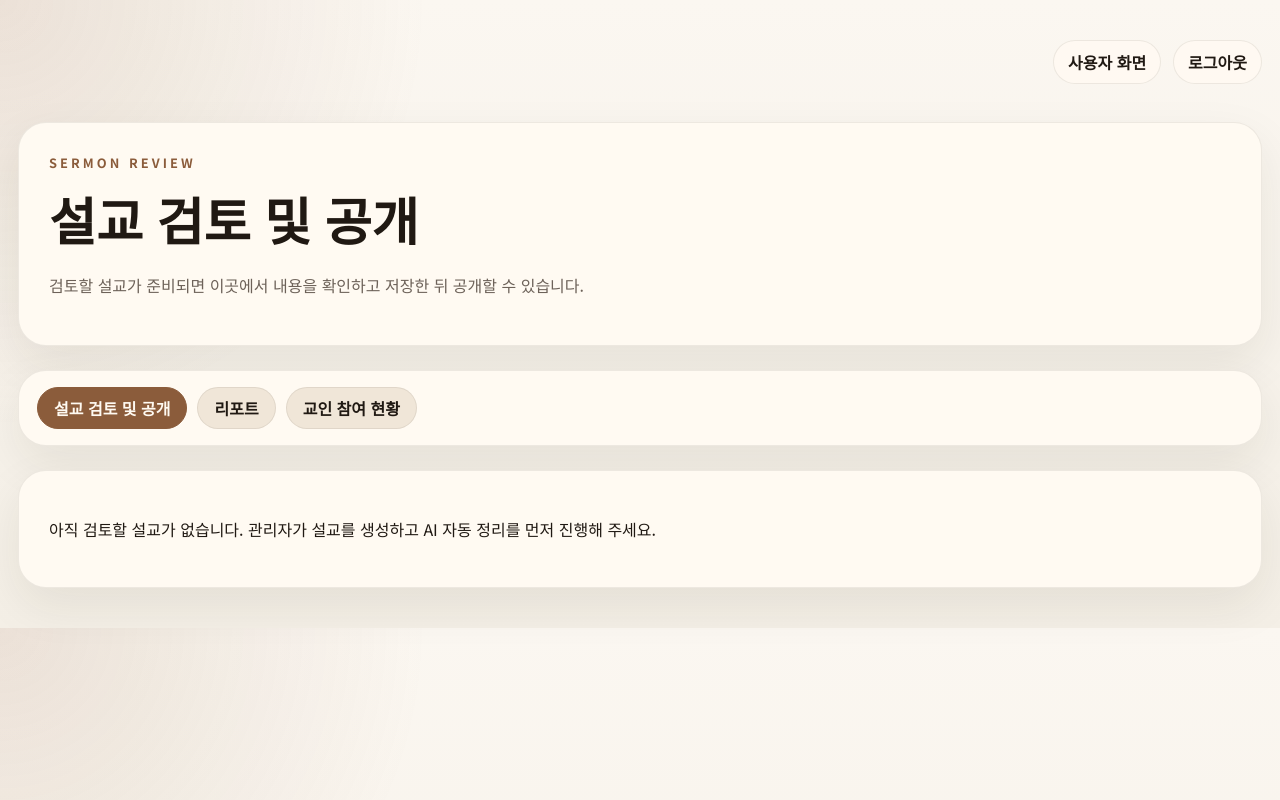
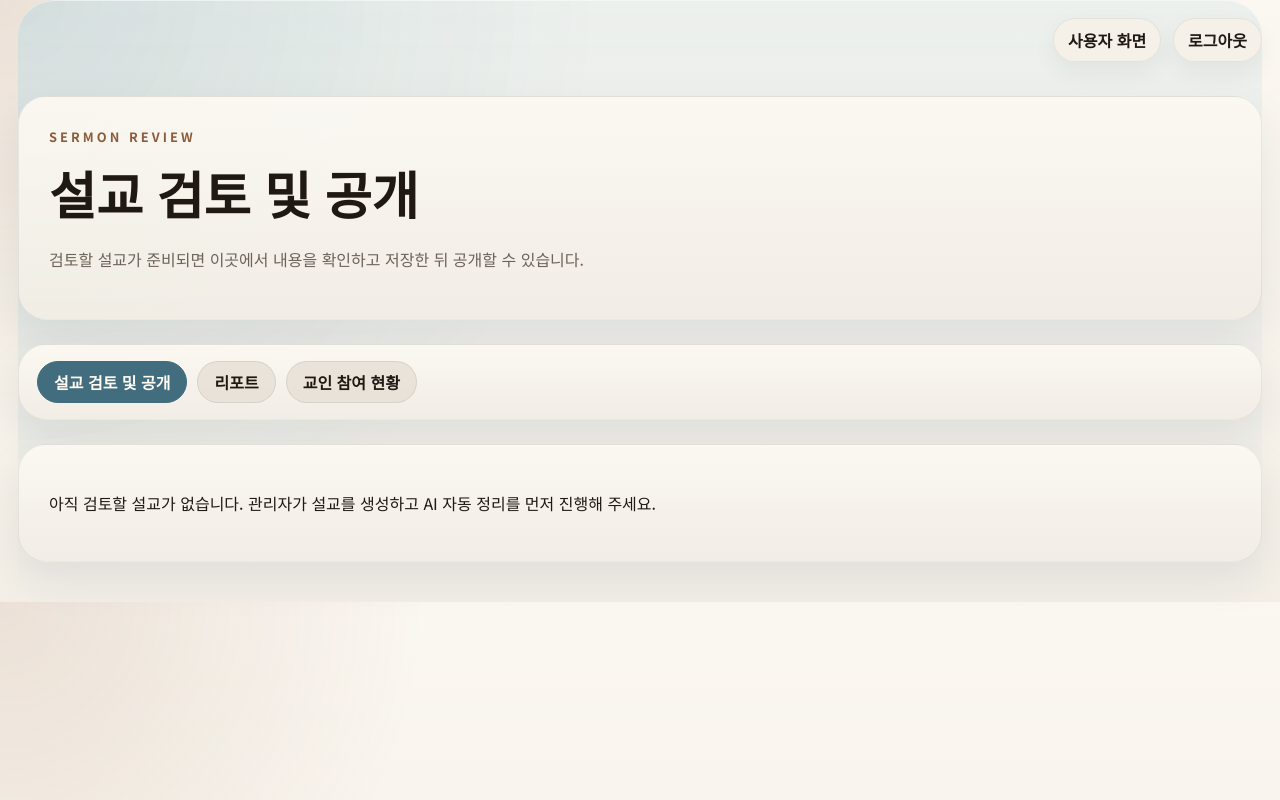
Before and after one commit to dlwnfh1/SermonLife, a Django app: page /pastor/ in a window 1280 px wide. Run offline with Django 4.2, Linux system fonts and the light colour scheme; the visitor is signed in with stand-in values (Sample User, id 1); data that the repository does not hold is empty.

Commit message:
change color

```diff
--- a/core/static/core/styles.css
+++ b/core/static/core/styles.css
@@ -568,8 +568,43 @@ a {
 }
 
 .pastor-shell {
+    position: relative;
     padding-bottom: 40px;
     width: min(1380px, calc(100% - 36px));
+    padding-top: 18px;
+}
+
+.pastor-shell::before {
+    content: "";
+    position: absolute;
+    inset: 0;
+    z-index: -1;
+    border-radius: 36px;
+    background:
+        radial-gradient(circle at top left, rgba(47, 107, 132, 0.12), transparent 42%),
+        linear-gradient(180deg, rgba(233, 239, 236, 0.88) 0%, rgba(242, 238, 232, 0.96) 100%);
+    box-shadow: inset 0 1px 0 rgba(255, 255, 255, 0.52);
+}
+
+.pastor-shell .panel {
+    background: linear-gradient(180deg, rgba(251, 248, 242, 0.97), rgba(241, 236, 228, 0.97));
+    border: 1px solid rgba(48, 59, 64, 0.08);
+    box-shadow: 0 18px 44px rgba(31, 43, 49, 0.08);
+}
+
+.pastor-shell .content-card {
+    background: linear-gradient(180deg, rgba(255, 252, 247, 0.98), rgba(244, 239, 231, 0.96));
+    border: 1px solid rgba(48, 59, 64, 0.08);
+}
+
+.pastor-shell .top-actions {
+    margin-bottom: 10px;
+}
+
+.pastor-shell .top-actions .text-link {
+    background: rgba(246, 241, 233, 0.92);
+    border: 1px solid rgba(48, 59, 64, 0.08);
+    box-shadow: 0 10px 24px rgba(31, 43, 49, 0.06);
 }
 
 .pastor-hero h1 {
@@ -578,8 +613,15 @@ a {
     font-size: clamp(2rem, 4vw, 3.2rem);
 }
 
+.pastor-hero {
+    background:
+        radial-gradient(circle at top right, rgba(47, 107, 132, 0.14), transparent 34%),
+        linear-gradient(180deg, rgba(247, 243, 236, 0.98), rgba(237, 232, 224, 0.98));
+}
+
 .pastor-nav-panel {
     padding: 16px 18px;
+    background: linear-gradient(180deg, rgba(246, 242, 236, 0.96), rgba(236, 231, 222, 0.94));
 }
 
 .pastor-nav {
@@ -595,8 +637,8 @@ a {
     min-height: 42px;
     padding: 0 16px;
     border-radius: 999px;
-    background: rgba(236, 225, 209, 0.78);
-    border: 1px solid rgba(32, 25, 19, 0.08);
+    background: rgba(230, 223, 213, 0.8);
+    border: 1px solid rgba(48, 59, 64, 0.1);
     color: var(--ink);
     text-decoration: none;
     font-weight: 700;
@@ -607,8 +649,8 @@ a {
 }
 
 .pastor-nav-link-active {
-    background: var(--accent);
-    border-color: var(--accent);
+    background: #416d7e;
+    border-color: #416d7e;
     color: #fffaf2;
 }
 
```
